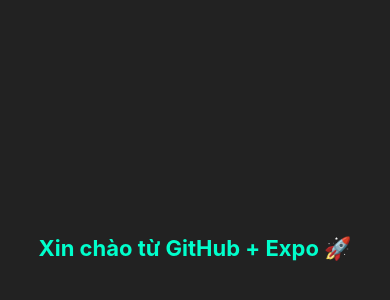
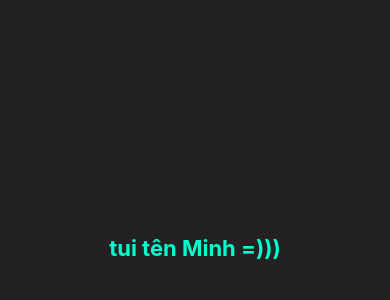
Before and after one commit to mouchi-bit/Test, a React Native app: screen / in a window 390 px wide. Shown: the part 174-474 px from the top of the page. Built offline with nearby package versions, Linux system fonts and the light colour scheme.

Commit message:
Update App.js

```diff
--- a/App.js
+++ b/App.js
@@ -4,7 +4,7 @@
 export default function App() {
   return (
     <View style={styles.container}>
-      <Text style={styles.text}>Xin chào từ GitHub + Expo 🚀</Text>
+      <Text style={styles.text}>tui tên Minh =)))</Text>
     </View>
   );
 }
```
